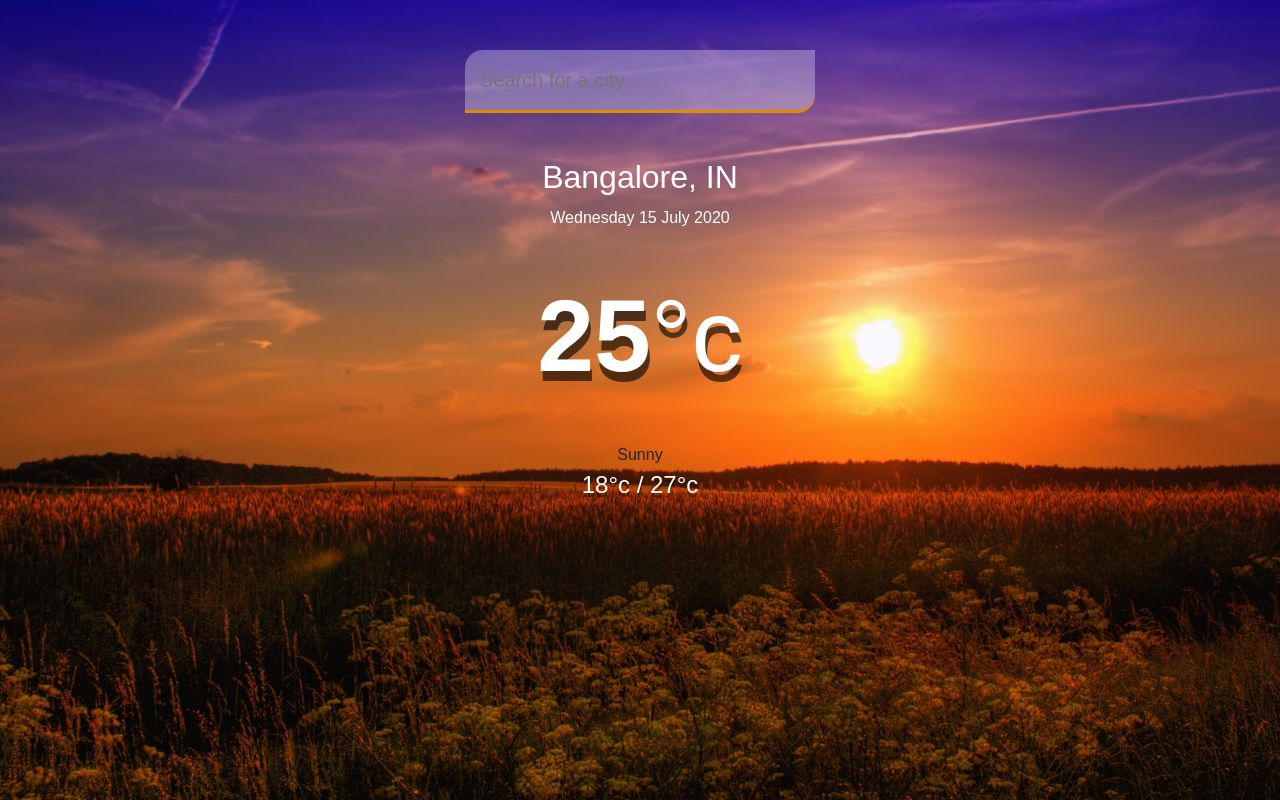
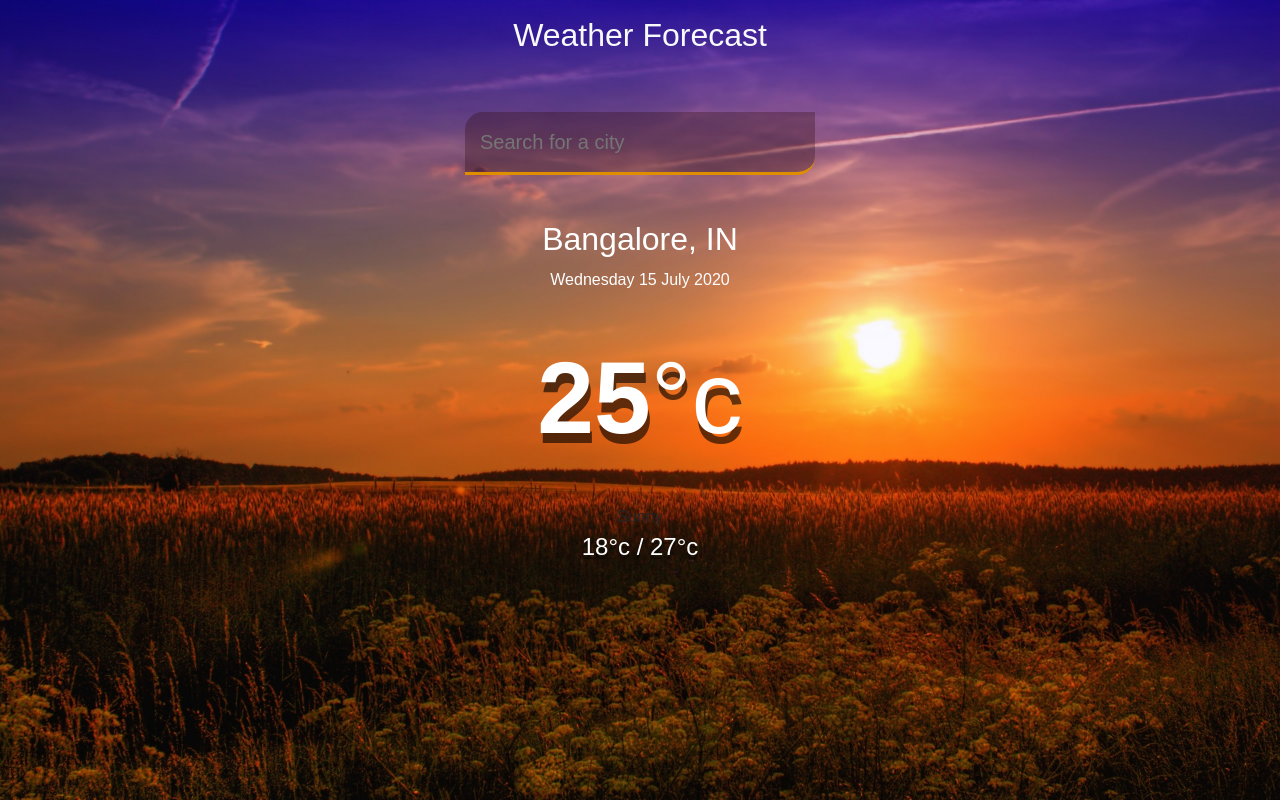
Before and after one commit to ahsanhyder625/masai-sprint-5, a plain HTML site: page index.html in a window 1280 px wide. Drawn offline with nearby package versions, Linux system fonts and the light colour scheme.

Commit message:
color change,adding div nd comments in css and js

```diff
--- a/index.html
+++ b/index.html
@@ -9,6 +9,7 @@
     <link rel="stylesheet" href="weather.css"/>
 </head>
 <body>
+    <div class="text-light text-center display-2"><h2 class="mt-3">Weather Forecast</h2></div>
     <div class="main-div">
         <!-- search field part -->
         <header>
--- a/weather.css
+++ b/weather.css
@@ -1,3 +1,4 @@
+/* background and properties for whole body */
 body{
     font-family:sans-serif;
     background-image: url("resources/weather-forecast.jpg");
@@ -11,14 +12,14 @@ header{
     align-items: center;
     padding: 50px 15px 15px;
 }
-
+/* properties and adjusments  for search field */
 header input{
     width: 100%;
     max-width: 350px;
     padding: 15px 15px;
     border: none;
     outline: none;
-    background-color: rgba(255,255,255,0.3);
+    background-color: rgba(44, 8, 8, 0.3);
     border-radius: 18px 0px 18px 0px;
     border-bottom: 3px solid #DF8E00;
     color: #313131;
@@ -28,11 +29,11 @@ header input{
 }
 
 
-
+/* background color when clicked on search field */
 header input:focus {
     background-color: rgba(255, 255, 255, 0.6);
   }
-
+  /*how and in which color, width etc will be displayed onshwoing weather forecast */
   main {
     flex: 1 1 100%;
     padding: 25px 25px 50px;
```
Also changed, not shown: script.js (+5 -3 lines), 1 other file.
